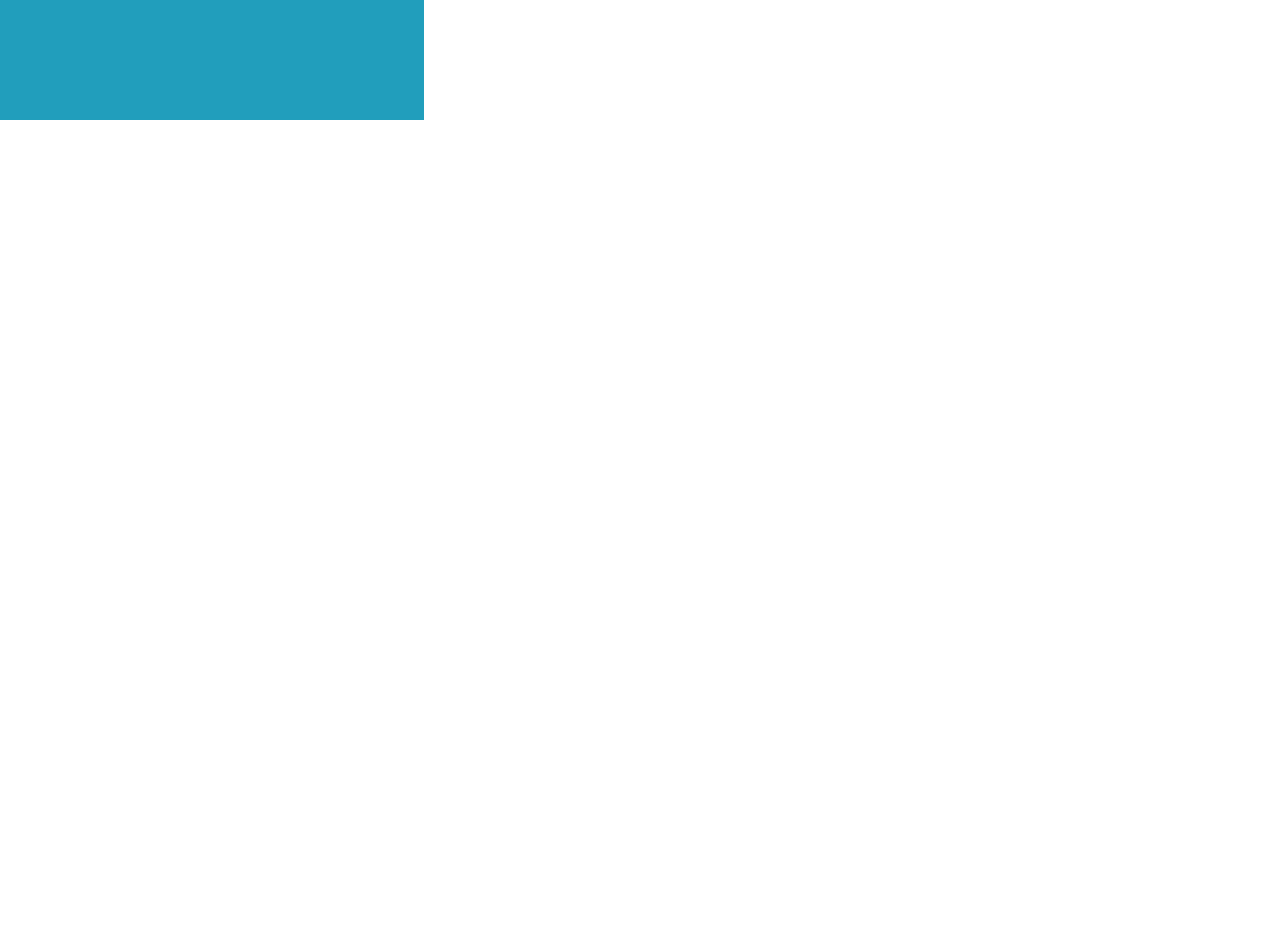
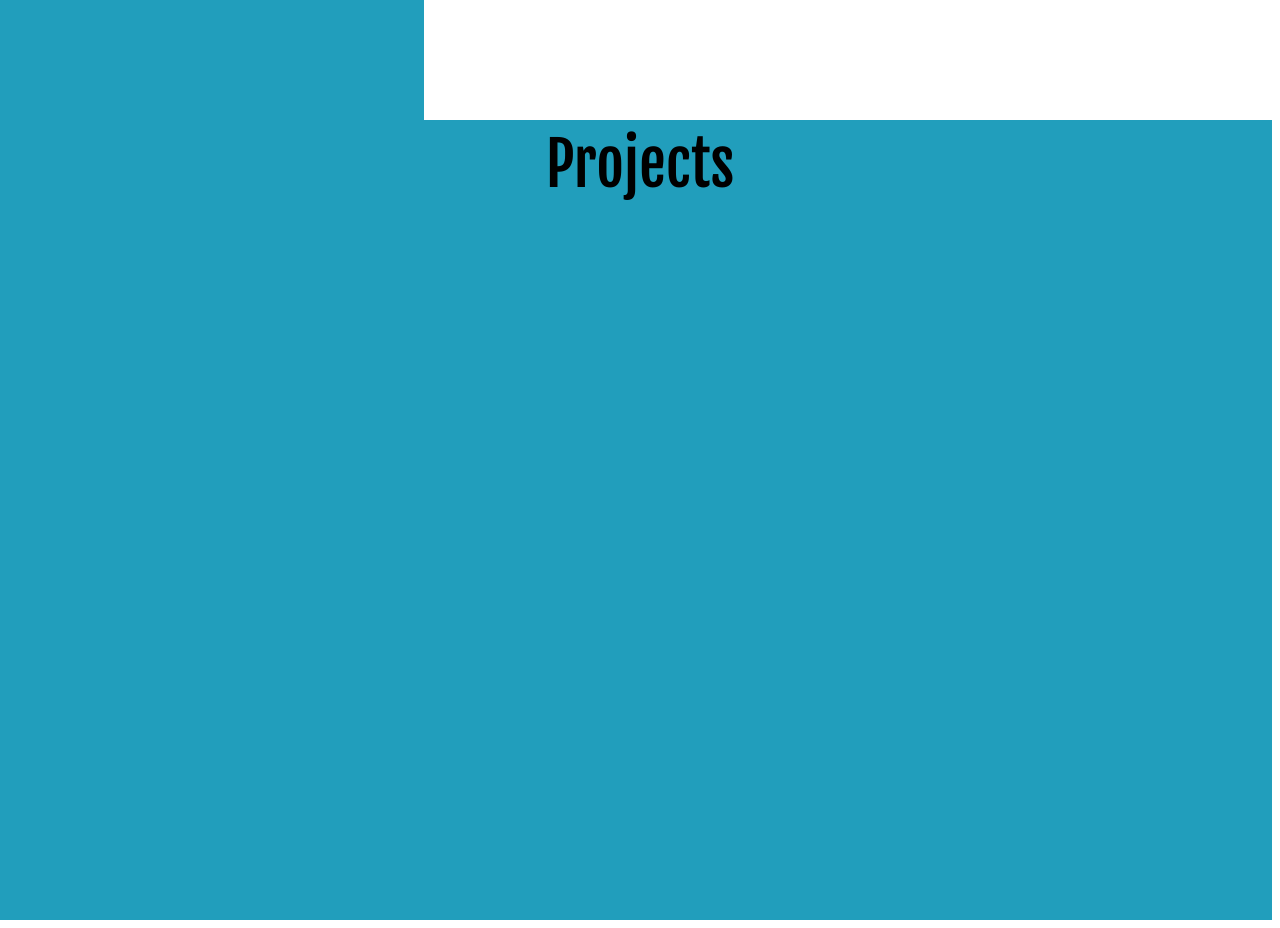
Before and after one commit to luizscheidt/portfolio, a React (Vite) app in the folder portfolio/: page / in a window 1280 px wide. Shown: the part 680-1608 px from the top of the page. Before the commit the page ends 808 px from the top, so only its background shows below. Built offline with nearby package versions, Linux system fonts and the light colour scheme.

Commit message:
Making the projects area container

```diff
--- a/portfolio/src/App.jsx
+++ b/portfolio/src/App.jsx
@@ -1,6 +1,7 @@
 import FirstSection from "./FirstSection"
 import Navbar from "./Navbar"
 import { createTheme, ThemeProvider } from '@mui/material';
+import Projects from "./Projects";
 
 const theme = createTheme({
   typography: {
@@ -16,6 +17,7 @@
     <ThemeProvider theme={theme}>
       <Navbar/>
       <FirstSection/>
+      <Projects/>
       </ThemeProvider>
     </>
   )
--- a/portfolio/src/FirstSection.jsx
+++ b/portfolio/src/FirstSection.jsx
@@ -6,7 +6,6 @@
 import LogoLine from "./LogoLine"
 
 export default function FirstSection(){
-    let width = window.innerWidth;
 
     return (
         <Grid container spacing={1}>
--- a/portfolio/src/Navbar.jsx
+++ b/portfolio/src/Navbar.jsx
@@ -24,8 +24,8 @@
             Portfolio
           </Typography>
           <Button color="inherit">Home</Button>
+          <Button color="inherit">Projects</Button>
           <Button color="inherit">About</Button>
-          <Button color="inherit">Projects</Button>
           <Button color="inherit">Contact</Button>
         </Toolbar>
       </AppBar>
--- /dev/null
+++ b/portfolio/src/Projects.css
@@ -0,0 +1,4 @@
+.ProjectSession {
+    display: flex;
+    justify-content: center;
+}
--- /dev/null
+++ b/portfolio/src/Projects.jsx
@@ -0,0 +1,19 @@
+import { Grid, Typography } from "@mui/material"
+import "./Projects.css"
+
+export default function Projects(){
+    return (
+
+        <Grid container spacing={1} sx={{mt:0.01, height: "100vh", backgroundColor: "#219ebc", flexGrow: 1}}>
+            <Grid item xs={4}></Grid>
+            <Grid item xs={4} className="ProjectSession">
+            <Typography variant="h2" component="h2">
+                Projects
+            </Typography>
+            </Grid>
+
+
+        </Grid>
+
+    )
+}
```
Also changed, not shown: portfolio/diamond.avif (deleted).
